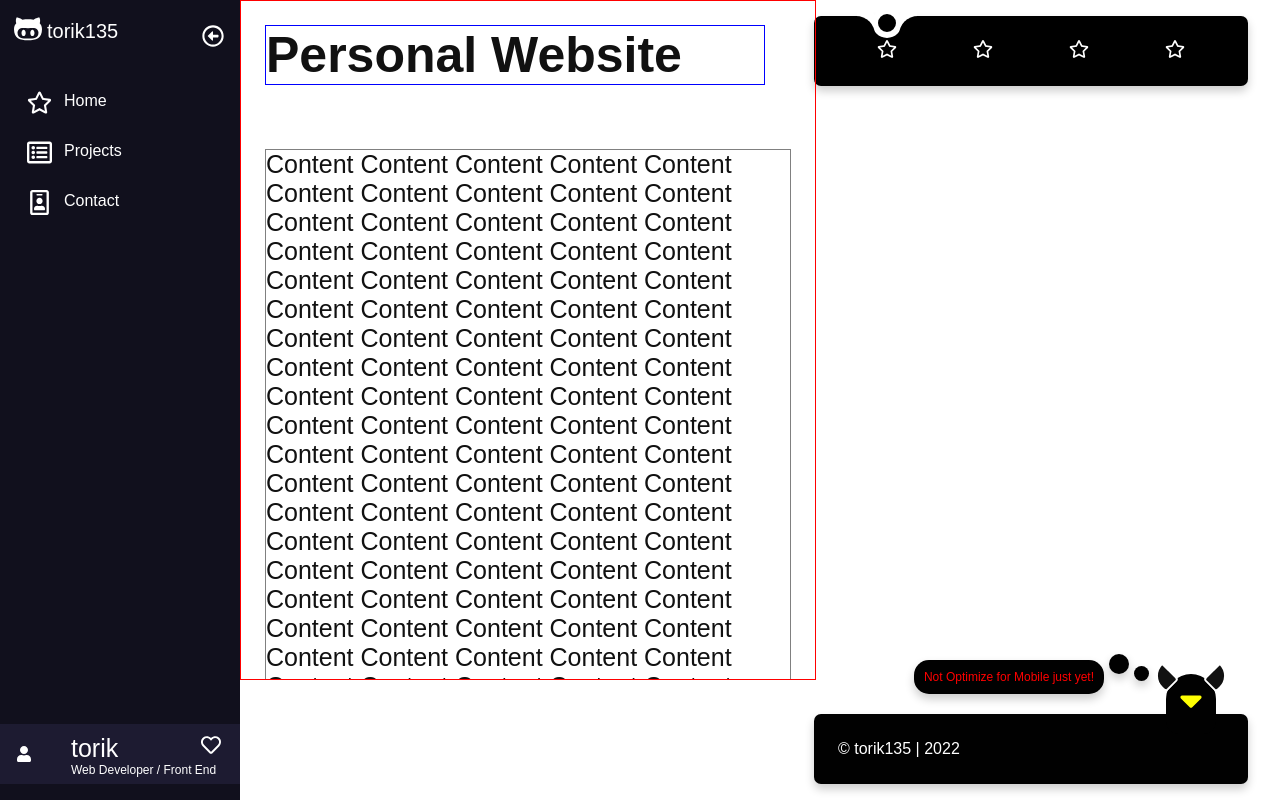
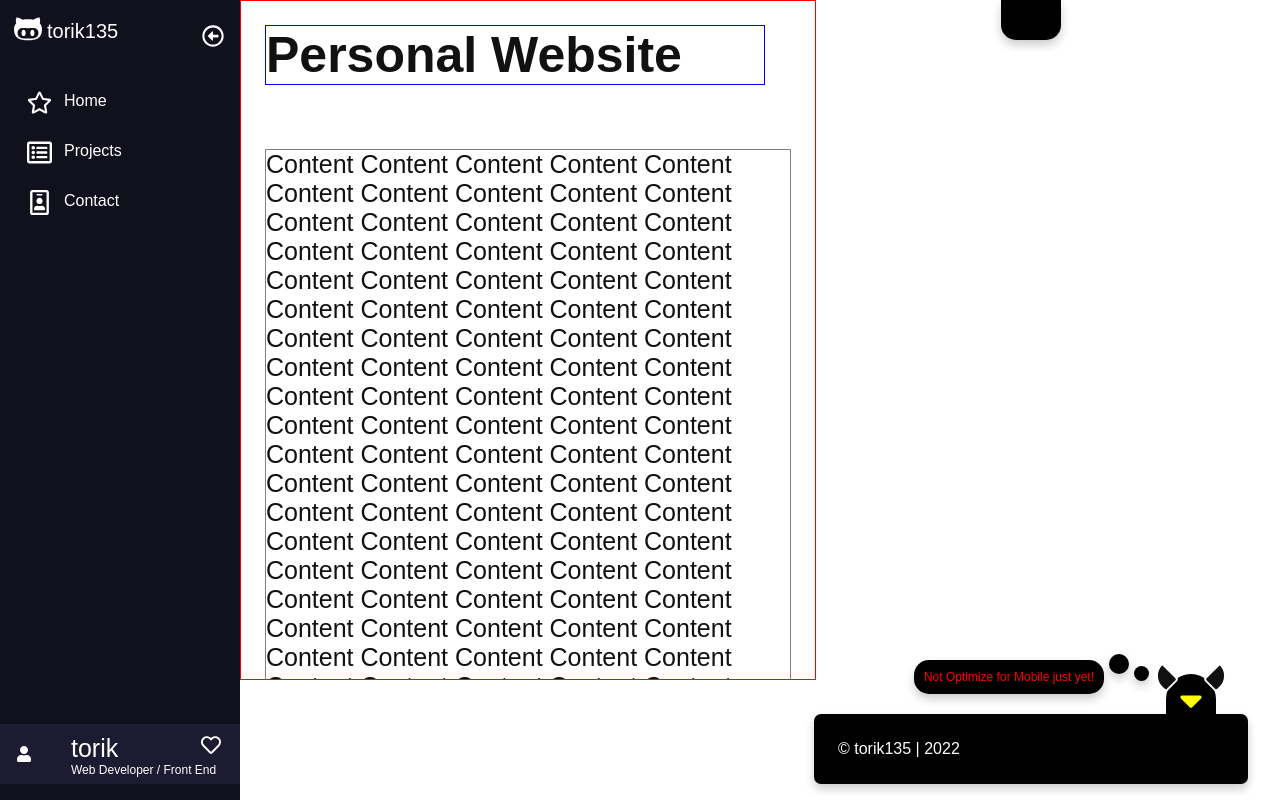
Before and after one commit to torik135/new_portofolio, a Next.js app: page / in a window 1280 px wide. Built offline with nearby package versions, Linux system fonts and the light colour scheme.

Commit message:
add animation to close navheader

```diff
--- a/components/Navheader/index.jsx
+++ b/components/Navheader/index.jsx
@@ -1,24 +1,29 @@
 import Link from 'next/link';
-import { useEffect } from 'react';
+import { useEffect, useState } from 'react';
 import { Navlist } from '../Utils/Navlist/index.jsx';
 
-import { FaRegStar as HomeIcon } from 'react-icons/fa';
+import {
+  FaRegStar as HomeIcon,
+  FaSortDown as DownIcon,
+  FaSortUp as UpIcon,
+} from 'react-icons/fa';
+const Navheader = ({ children }) => {
+  const [navUp, setNavUp] = useState(false);
 
-const Navheader = ({ children }) => {
   useEffect(() => {
     const linkItem = document.querySelectorAll('.link_container');
 
     linkItem.forEach((l, index) => {
       l.addEventListener('click', () => {
         const indicator = document.querySelector('.indicator');
-        indicator.style.left = `${index * 96 + 73}px`;
+        indicator.style.left = `${index * 96 + 72}px`;
       });
     });
   }, []);
 
   return (
     <>
-      <nav className='navheader'>
+      <nav className={navUp ? 'navheader navup' : 'navheader'}>
         <ul className='navheader_content'>
           <div className='link_container'>
             <Navlist link_to='#credits' icon=<HomeIcon /> text='Thanks' />
@@ -29,7 +34,7 @@ const Navheader = ({ children }) => {
           </div>
 
           <div className='link_container'>
-            <Navlist link_to='#home' icon=<HomeIcon /> text='Lives' />
+            <Navlist link_to='#home' icon=<HomeIcon /> text='Websites' />
           </div>
 
           <div className='link_container'>
@@ -37,6 +42,7 @@ const Navheader = ({ children }) => {
           </div>
 
           <span className='indicator'></span>
+          <div className='navtoggle' onClick={() => setNavUp(!navUp)}></div>
         </ul>
       </nav>
       {children}
--- a/styles/components/navheader.scss
+++ b/styles/components/navheader.scss
@@ -1,25 +1,28 @@
 .navheader {
   position: absolute;
-  top: 1rem;
+  top: 0;
   right: 2rem;
   background: #000;
   padding: 0 25px;
   box-shadow: var(--def-shadow);
   border-radius: 7px;
+  transition: var(--anim-bezier);
 }
 
 .navheader_content {
   display: flex;
-  height: 70px;
+  height: 0;
   align-items: center;
   list-style: none;
+  transition: var(--anim-bezier);
 
   a {
     display: flex;
     flex-direction: column;
     justify-content: center;
     align-items: center;
-    height: 120px;
+    height: 0;
+    opacity: 0;
     width: 96px;
     color: #fff;
     text-decoration: none;
@@ -57,13 +60,32 @@
   }
 }
 
+.navtoggle {
+  position: absolute;
+  background: var(--prim-color);
+  height: 40px;
+  width: 60px;
+  top: 0;
+  right: 43%;
+  border-bottom-left-radius: 15px;
+  border-bottom-right-radius: 15px;
+  box-shadow: var(--def-shadow);
+  transition: var(--anim-bezier);
+
+  &:hover {
+    cursor: pointer;
+    border-bottom: 2px solid yellow;
+  }
+}
+
 .indicator {
   position: absolute;
   top: -8px;
   left: 73px;
-  height: 30px;
+  height: 0;
+  opacity: 0;
   width: 30px;
-  border: 6px solid #fff;
+  border: 0 solid transparent;
   border-radius: 50%;
   background: #000;
   transform: translateX(-50%);
@@ -74,8 +96,54 @@
     content: '';
     position: absolute;
     bottom: -8px;
+    height: 0;
+    width: 0;
+    transition: var(--anim-bezier);
+  }
+
+  &::before {
+    left: -22px;
+    background: transparent;
+    border-top-right-radius: 0;
+    box-shadow: 0 0 transparent;
+    transition: var(--anim-bezier);
+  }
+
+  &::after {
+    right: -22px;
+    background: transparent;
+    border-top-left-radius: 0;
+    box-shadow: 0 0 transparent;
+    transition: var(--anim-bezier);
+  }
+}
+
+.navup {
+  top: 1rem;
+  right: 2rem;
+  transition: var(--anim-bezier);
+
+  .navheader_content {
+    height: 70px;
+
+    a {
+      opacity: 1;
+      height: 50px;
+    }
+
+    .indicator {
+      opacity: 1;
+      height: 30px;
+      border: 6px solid #fff;
+
+      &::before,
+      &::after {
+        content: '';
+        position: absolute;
+        bottom: -8px;
         height: 24px;
         width: 19px;
+        transition: var(--anim-bezier);
       }
 
       &::before {
@@ -83,6 +151,7 @@
         background: #000;
         border-top-right-radius: 25px;
         box-shadow: 1px -13px #fff;
+        transition: var(--anim-bezier);
       }
 
       &::after {
@@ -90,5 +159,14 @@
         background: #000;
         border-top-left-radius: 25px;
         box-shadow: -1px -13px #fff;
+        transition: var(--anim-bezier);
       }
     }
+
+    .navtoggle {
+      top: 70px;
+      height: 20px;
+      transition: var(--anim-bezier);
+    }
+  }
+}
```
Lines whose indentation alone changed are shown as unchanged.
